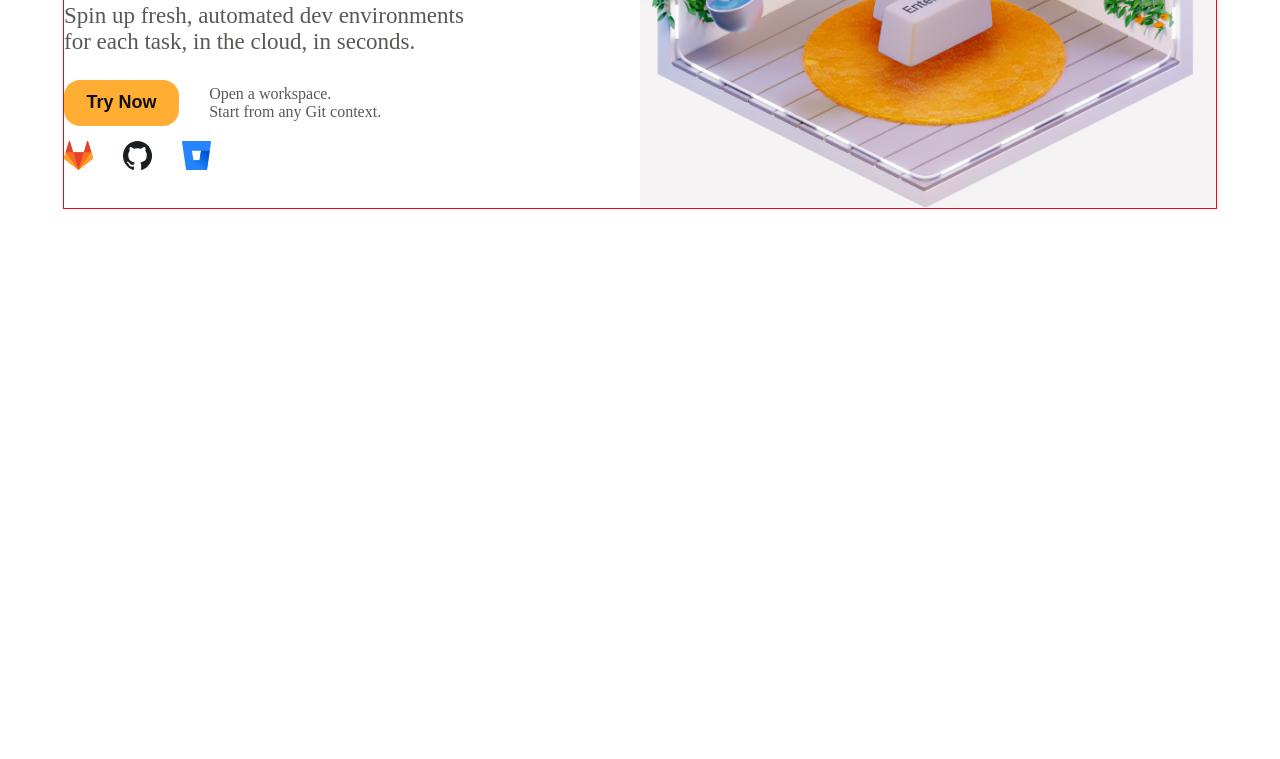
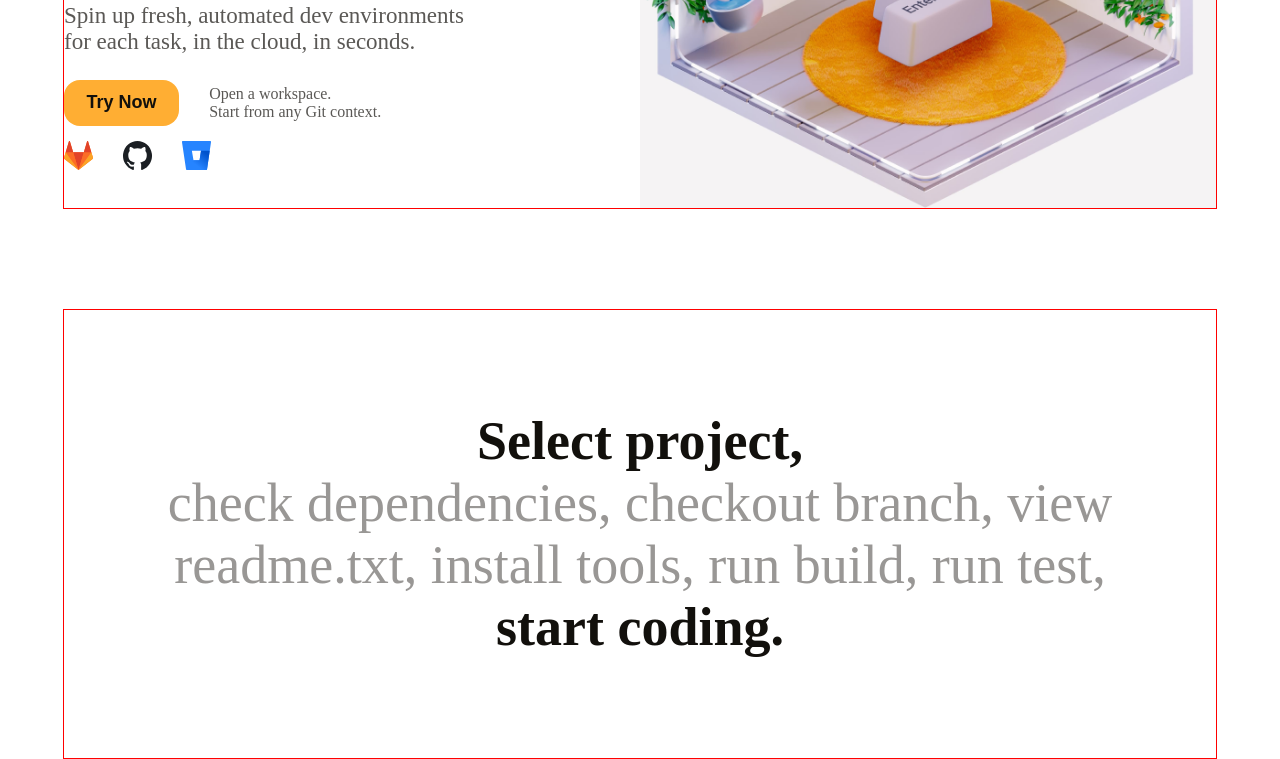
Before and after one commit to kgzstan/Gitpod, a plain HTML site: page index.html in a window 1280 px wide. Shown: the part 571-1330 px from the top of the page. Before the commit the page ends 880 px from the top, so only its background shows below. Drawn offline with Linux system fonts and the light colour scheme.

Commit message:
section2 finished

```diff
--- a/index.html
+++ b/index.html
@@ -53,5 +53,17 @@
               </div>
         </div>
     </section>
+    <section id="section2">
+        <div class="container">
+            <div class="Text">
+                <h1>Select project,</h1>
+                <p>
+                    check dependencies, checkout branch, view <br>
+                    readme.txt, install tools, run build, run test,
+                </p>
+                 <h1>start coding.</h1>
+            </div>
+        </div>
+    </section>
 </body>
 </html>
--- a/style.css
+++ b/style.css
@@ -90,3 +90,22 @@ a{
     align-items: center;
     gap: 30px;
 }
+#secton2{
+
+}
+.Text{
+    display: flex;
+    flex-direction: column;
+    text-align: center;
+    padding: 100px 0;
+}
+.Text h1{
+    font-size: 54px;
+    color: #12100C;
+    font-weight: 700;
+}
+.Text p{
+    font-size: 54px;
+    color: #999795;
+    font-weight: 400;
+}
```
